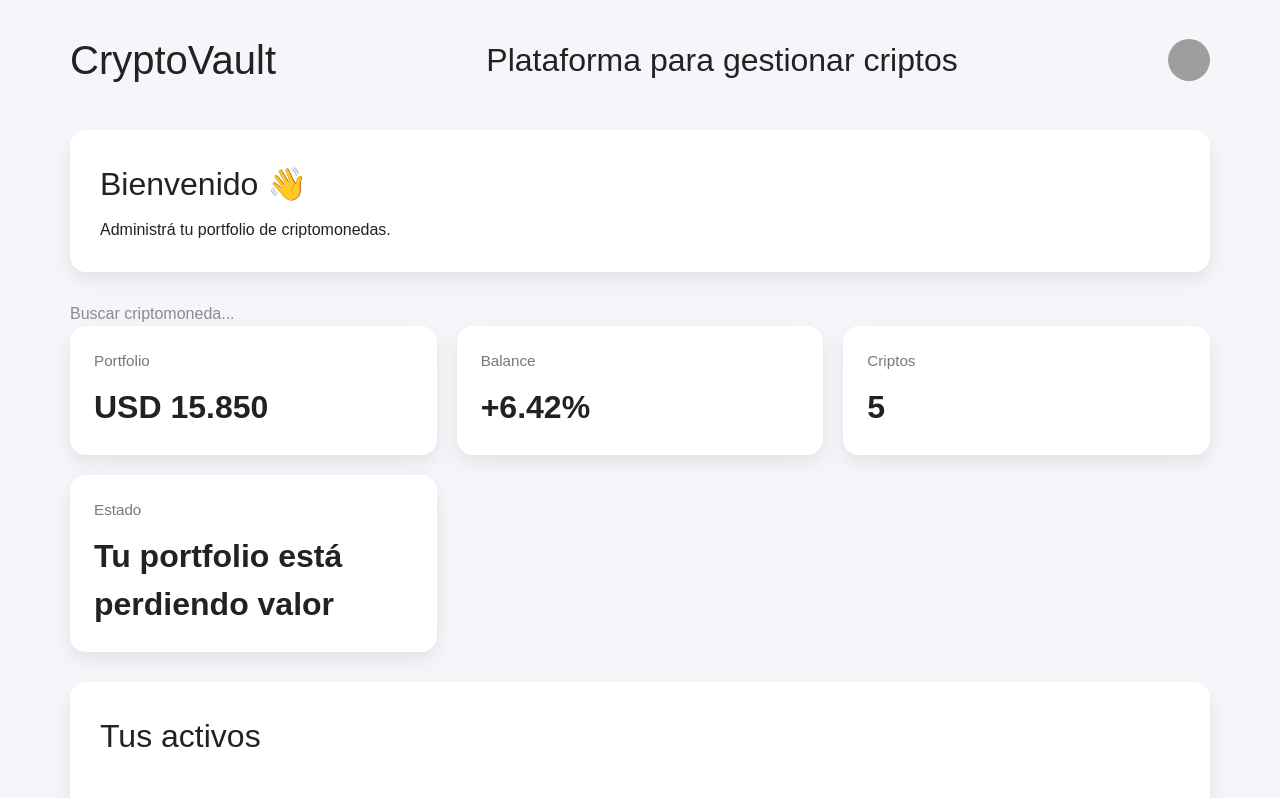
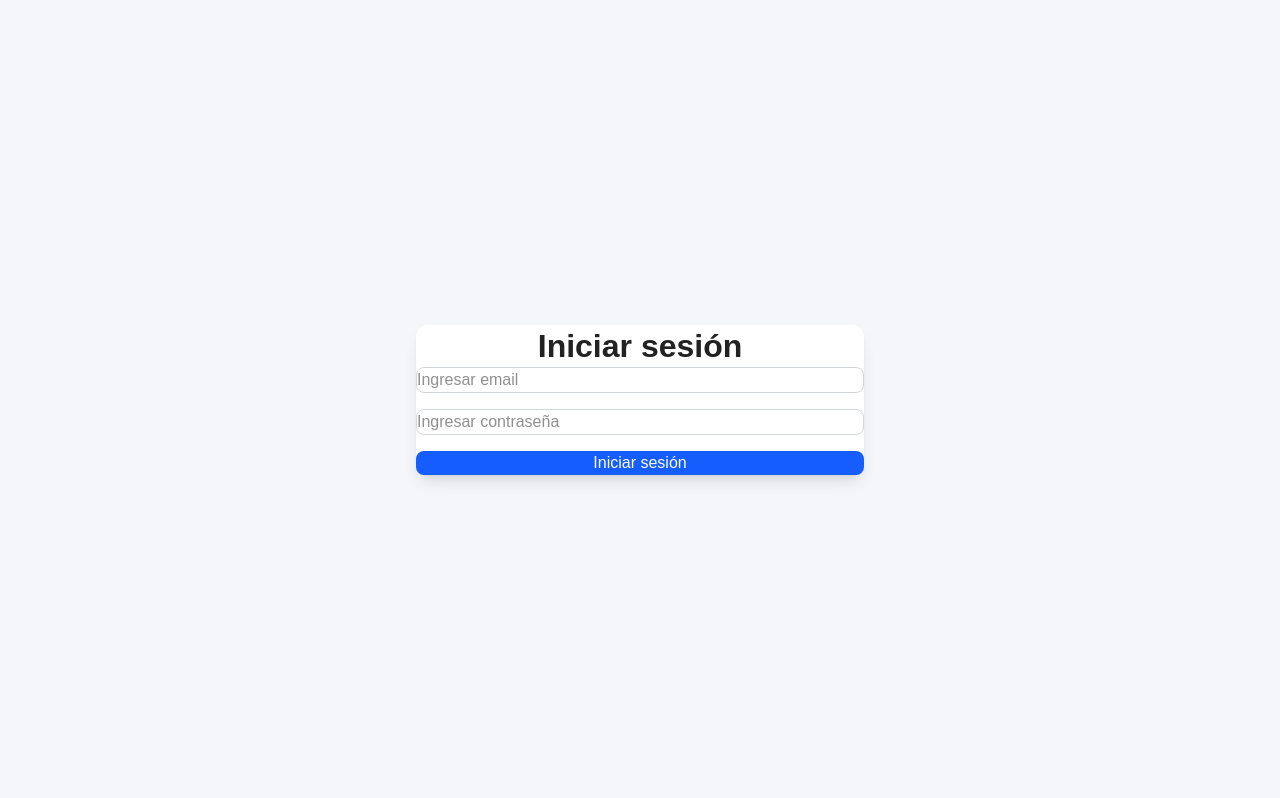
Before and after one commit to facundolgomez/crypto-vault, a React (Vite) app: page / in a window 1280 px wide. Shown: the top 798 px of the page. Built offline with nearby package versions, Linux system fonts and the light colour scheme; grey boxes are pictures that could not be loaded.

Commit message:
agrega componente Login

```diff
--- a/src/App.jsx
+++ b/src/App.jsx
@@ -1,9 +1,11 @@
 import Dashboard from "./pages/Dashboard";
+import Login from "./components/Login";
 
 function App() {
   return (
     <>
-      <Dashboard />{" "}
+      {/* <Dashboard />{" "} */}
+      <Login />
     </>
   );
 }
--- /dev/null
+++ b/src/components/Login.jsx
@@ -0,0 +1,49 @@
+import { useState, useRef } from "react";
+
+export default function Login() {
+  const emailRef = useRef(null);
+  const passwordRef = useRef(null);
+  const handleSubmit = (event) => {
+    event.preventDefault();
+
+    emailRef.current.focus();
+
+    setTimeout(() => {
+      emailRef.current.blur();
+    }, 2000);
+
+    console.log("El valor del email ", emailRef.current.value);
+    console.log("El valor de la password es ", passwordRef.current.value);
+  };
+
+  return (
+    <div className="min-h-screen flex items-center justify-center">
+      <section className="w-full max-w-md p-8 bg-white rounded-xl shadow-lg">
+        <h2 className="text-2xl font-bold mb-6 text-center">Iniciar sesión</h2>
+
+        <form onSubmit={handleSubmit} className="flex flex-col gap-4">
+          <input
+            type="email"
+            placeholder="Ingresar email"
+            className="border border-gray-300 rounded-lg px-4 py-2"
+            ref={emailRef}
+          />
+
+          <input
+            type="password"
+            placeholder="Ingresar contraseña"
+            className="border border-gray-300 rounded-lg px-4 py-2"
+            ref={passwordRef}
+          />
+
+          <button
+            type="submit"
+            className="bg-blue-600 text-white rounded-lg py-2 hover:bg-blue-700"
+          >
+            Iniciar sesión
+          </button>
+        </form>
+      </section>
+    </div>
+  );
+}
```
